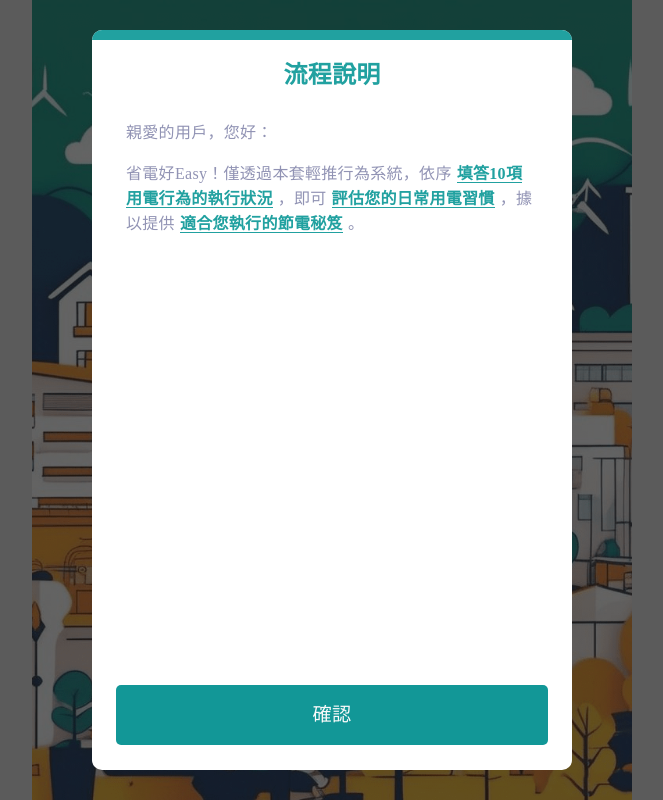
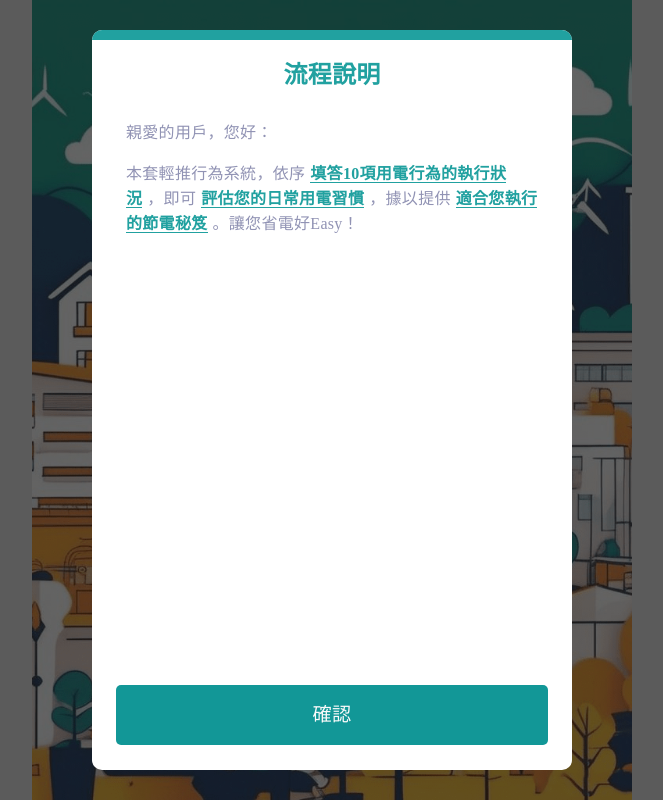
Before and after one commit to zhuang8026/iii-power-saving-tools, a React (Create React App) app: page / in a window 1280 px wide. Shown: the whole page, without its empty margins (308-971 px from the left). Built offline with nearby package versions, Linux system fonts and the light colour scheme.

Commit message:
Fixed - [info] text modify

```diff
--- a/package.json
+++ b/package.json
@@ -1,6 +1,6 @@
 {
     "name": "iii-power-saving-tools",
-    "version": "1.0.2",
+    "version": "1.0.7",
     "private": true,
     "scripts": {
         "mock": "cross-env REACT_APP_ENV=development react-scripts start",
--- a/src/components/pages/Tool/index.js
+++ b/src/components/pages/Tool/index.js
@@ -114,7 +114,7 @@ const Tool = ({ history }) => {
     const Notification = () => {
         let text_list = [
             '親愛的用戶，您好：',
-            '省電好Easy！僅透過本套輕推行為系統，依序<strong>填答10項用電行為的執行狀況</strong>，即可<strong>評估您的日常用電習慣</strong>，據以提供<strong>適合您執行的節電秘笈</strong>。'
+            '本套輕推行為系統，依序<strong>填答10項用電行為的執行狀況</strong>，即可<strong>評估您的日常用電習慣</strong>，據以提供<strong>適合您執行的節電秘笈</strong>。讓您省電好Easy！'
         ];
         return (
             <div className={cx('notification')}>
--- a/src/config.js
+++ b/src/config.js
@@ -1 +1 @@
-export const III_VERSION = "1.0.6";
+export const III_VERSION = "1.0.7";
```
